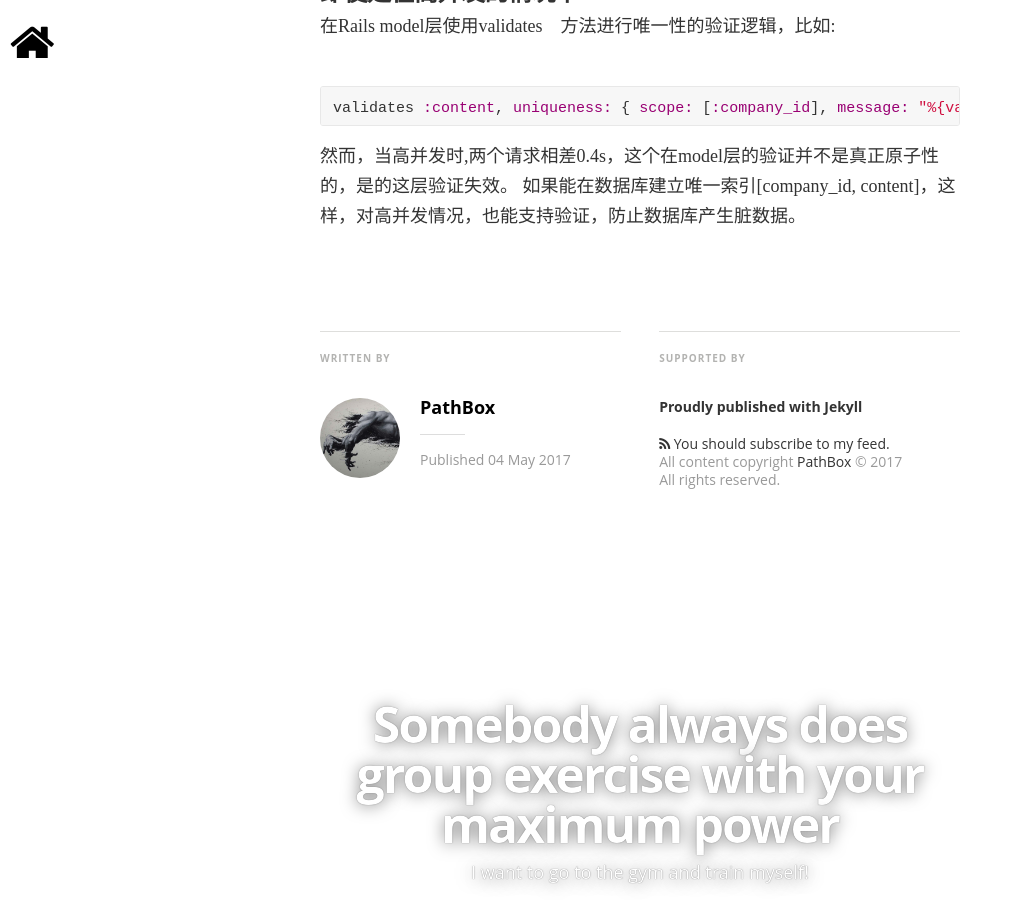
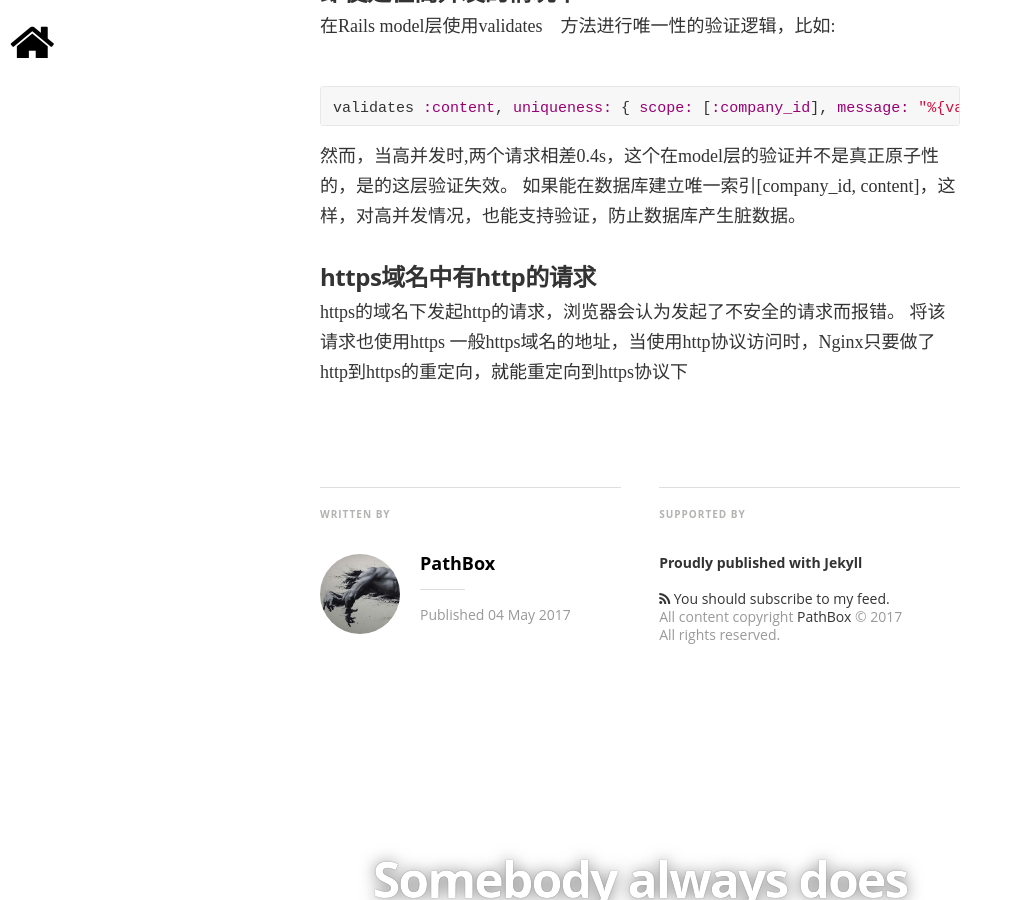
Before and after one commit to pathbox/pathbox.github.io, a Jekyll site: the page built from _posts/2017-05-04-work-summary-in-Udesk-four.md, in a window 1280 px wide and 900 px high, scrolled down 995 px. Shown: the whole window, without its empty margins (0-1012 px from the left). Built offline with Jekyll 4.4.1, drawn with Linux system fonts in a browser that asks for light colours; nearby versions of some CDN libraries; some web fonts are replaced; comment, search, counter and statistics services are not loaded.

Commit message:
https域名中有http的请求

````diff
--- a/_posts/2017-05-04-work-summary-in-Udesk-four.md
+++ b/_posts/2017-05-04-work-summary-in-Udesk-four.md
@@ -14,3 +14,8 @@ validates :content, uniqueness: { scope: [:company_id], message: "%{value}已经
 ```
 然而，当高并发时,两个请求相差0.4s，这个在model层的验证并不是真正原子性的，是的这层验证失效。
 如果能在数据库建立唯一索引[company_id, content]，这样，对高并发情况，也能支持验证，防止数据库产生脏数据。
+
+##### https域名中有http的请求
+https的域名下发起http的请求，浏览器会认为发起了不安全的请求而报错。
+将该请求也使用https
+一般https域名的地址，当使用http协议访问时，Nginx只要做了http到https的重定向，就能重定向到https协议下
````
